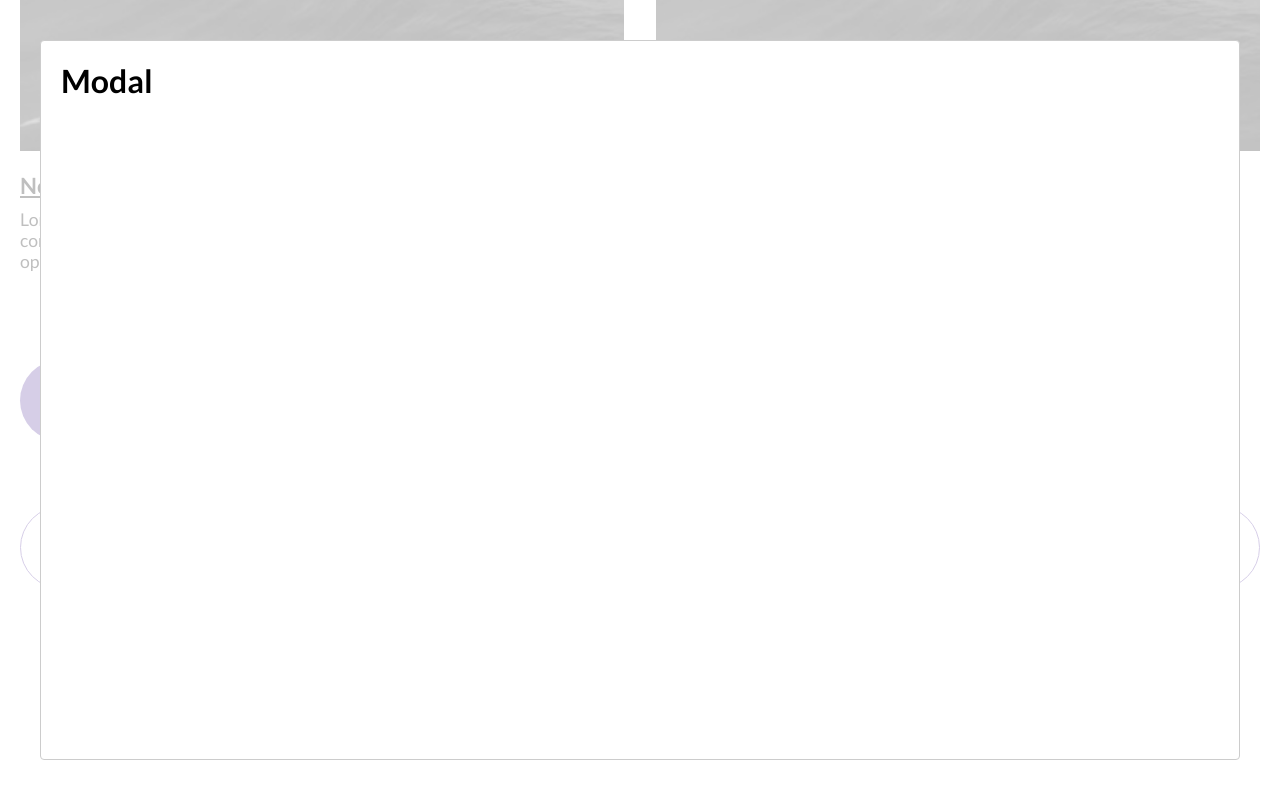
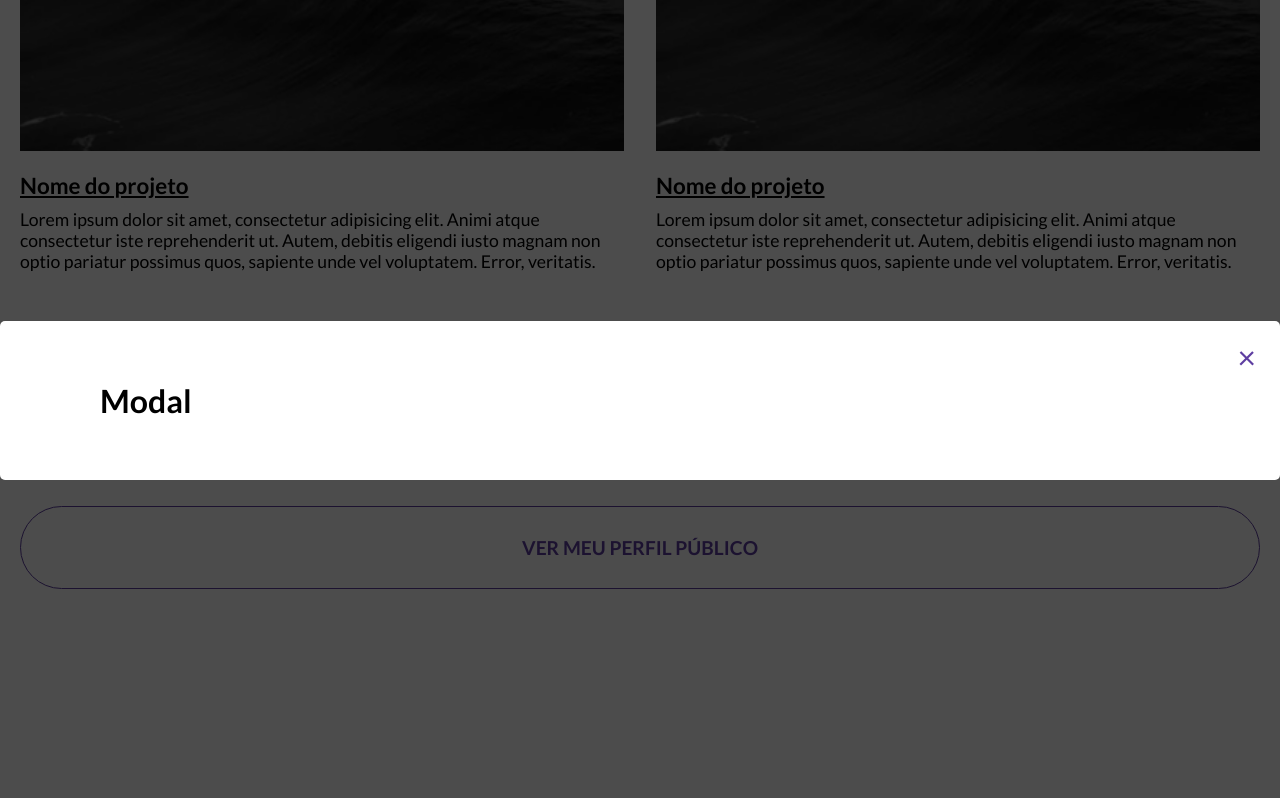
Before and after one commit to dankiCodeBusiness/danki-job, a React (Create React App) app: page /minha-conta in a window 1280 px wide. Both pictures are taken after typing "Sample", "name@example.com", "Sample", "Sample" into the empty fields and a click on the button "ADICIONAR NOVO PROJETO". Shown: the part 1322-2120 px from the top of the page. Built offline with nearby package versions, Linux system fonts and the light colour scheme; the HTML template or start-up script is replaced by a standard one.

Commit message:
feature: customize modal and add prettier

```diff
--- a/src/assets/styles/global.ts
+++ b/src/assets/styles/global.ts
@@ -1,4 +1,4 @@
-import styled, {createGlobalStyle} from 'styled-components';
+import styled, { createGlobalStyle } from 'styled-components'
 
 const GlobalStyle = createGlobalStyle`
 
@@ -49,6 +49,44 @@ const GlobalStyle = createGlobalStyle`
   button {
     cursor: pointer;
   }
+
+  .react-modal-overlay {
+    background: rgba(0, 0, 0, 0.7);
+    position: fixed;
+    top: 0;
+    right: 0;
+    left: 0;
+    bottom: 0;
+    display: flex;
+    align-items: center;
+    justify-content: center;
+  }
+
+  .react-modal-content {
+    width: 100%;
+    max-width: 1296px;
+    background-color: var(--white);
+    padding: 60px 100px;
+    position: relative;
+    border-radius: 5px;
+  }
+
+  .react-modal-close {
+    position: absolute;
+    right: 1.5rem;
+    top: 1rem;
+    border: 0;
+    background: transparent;
+    font-size: 2rem;
+    color: var(--purple-200);
+    transition: ease-in .2s;
+
+    &:hover {
+      transition: ease-out .4s;
+      color: var(--purple-100);
+      text-shadow: var(--dark) 1px 1px 2px 2px;
+    }
+  }
 `
 
 const Container = styled.div`
@@ -63,4 +101,4 @@ const Container = styled.div`
     'footer';
 `
 
-export {GlobalStyle, Container}
+export { GlobalStyle, Container }
--- a/src/components/ProjectModal/index.tsx
+++ b/src/components/ProjectModal/index.tsx
@@ -1,19 +1,26 @@
-import React from 'react';
-import Modal from 'react-modal';
-import {Container} from './styles';
+import React from 'react'
+import Modal from 'react-modal'
+import { Container } from './styles'
 
 interface ModalProps {
   isOpen: boolean
+  closeModal: () => void
 }
 
-export function ProjectModal({isOpen}: ModalProps) {
-
+export function ProjectModal({ isOpen, closeModal }: ModalProps) {
   return (
-        <Modal isOpen={isOpen}>
+    <Modal
+      isOpen={isOpen}
+      overlayClassName={'react-modal-overlay'}
+      className={'react-modal-content'}
+      onRequestClose={closeModal}
+    >
+      <button type={"button"} onClick={closeModal} className={'react-modal-close'}>
+        <span>&times;</span>
+      </button>
       <Container>
         <h1>Modal</h1>
       </Container>
     </Modal>
-    );
-
+  )
 }
--- a/src/pages/MyAccount/index.tsx
+++ b/src/pages/MyAccount/index.tsx
@@ -114,7 +114,7 @@ export function MyAccount() {
 
                 </Container>
             </Background>
-            <ProjectModal isOpen={isOpen} />
+            <ProjectModal isOpen={isOpen} closeModal={handleCloseProjectModal} />
         </>
     );
 
```
Also changed, not shown: package.json (+4 -3 lines), 2 other files (tests, documents, lock files or other folders). Lines whose indentation alone changed are shown as unchanged.
